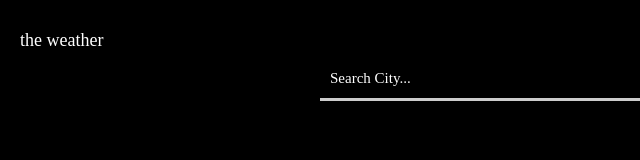
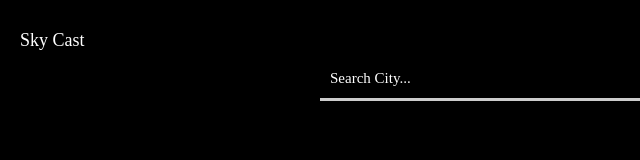
Before and after one commit to daves-imapct/SkyCast, a plain HTML site: page weather.html in a window 1280 px wide. Shown: the full height of the page, 0-640 px from the left. Drawn offline with Linux system fonts and the light colour scheme.

Commit message:
Changed name to SkyCast

```diff
--- a/weather.html
+++ b/weather.html
@@ -9,7 +9,7 @@
 </head>
 <body>
     <div class="weather">
-        <p class="brand">the weather</p>
+        <p class="brand">Sky Cast</p>
         <div class="search-container">
             <div class="inner-search-container">
     <input type="text" class="search" placeholder="Search City..." spellcheck="false">
```
